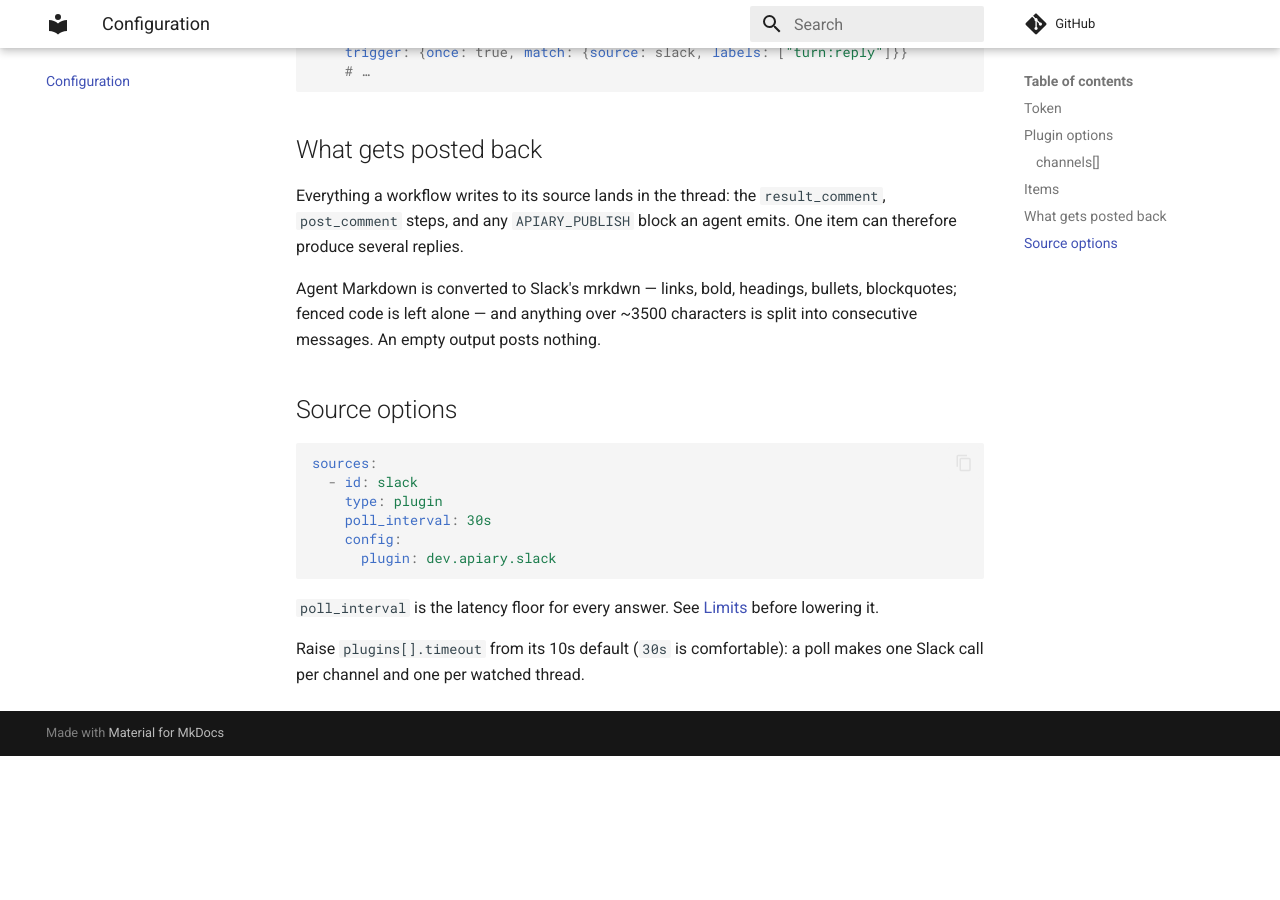
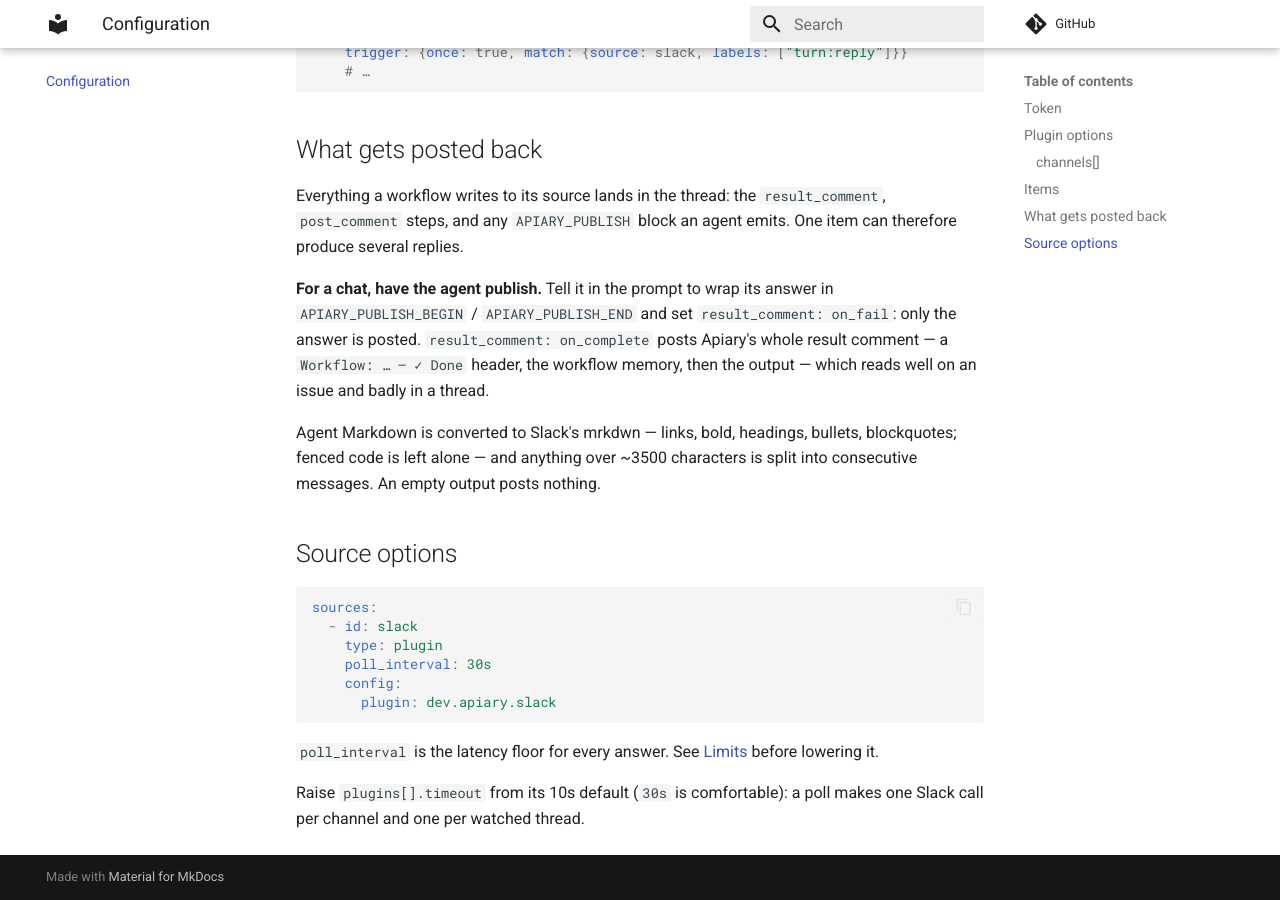
Before and after one commit to orlandoburli/apiary-slack, an MkDocs documentation site: the page built from docs/configuration.md, in a window 1280 px wide and 900 px high, scrolled down 2396 px. Built offline with MkDocs 1.6.1 and Material for MkDocs 9.7.7, drawn with Linux system fonts in a browser that asks for light colours; comment, search, counter and statistics services are not loaded; before the commit the page ends 3152 px from its top, so only the background shows below that.

Commit message:
fix: encode an empty poll as [] and publish only the agent's answer in the example
A poll with nothing to emit returned items: null. The example workflow
posted apiary's whole result comment into the thread; it now has the agent
wrap its answer in APIARY_PUBLISH and keeps result_comment for failures.

```diff
--- a/docs/configuration.md
+++ b/docs/configuration.md
@@ -76,6 +76,12 @@ Everything a workflow writes to its source lands in the thread: the
 `result_comment`, `post_comment` steps, and any `APIARY_PUBLISH` block an agent
 emits. One item can therefore produce several replies.
 
+**For a chat, have the agent publish.** Tell it in the prompt to wrap its answer
+in `APIARY_PUBLISH_BEGIN` / `APIARY_PUBLISH_END` and set `result_comment:
+on_fail`: only the answer is posted. `result_comment: on_complete` posts
+Apiary's whole result comment — a `Workflow: … — ✓ Done` header, the workflow
+memory, then the output — which reads well on an issue and badly in a thread.
+
 Agent Markdown is converted to Slack's mrkdwn — links, bold, headings, bullets,
 blockquotes; fenced code is left alone — and anything over ~3500 characters is
 split into consecutive messages. An empty output posts nothing.
```
Also changed, not shown: README.md (+12 -2 lines), 3 other files.
